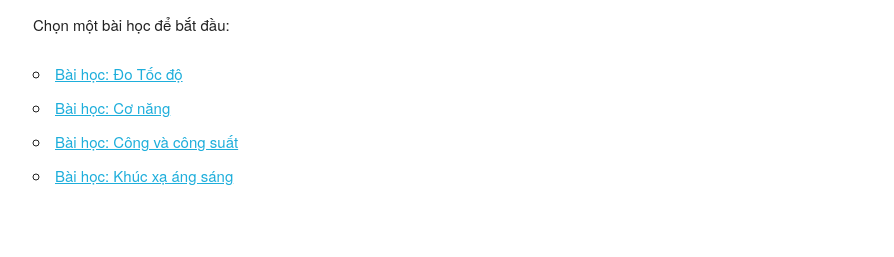
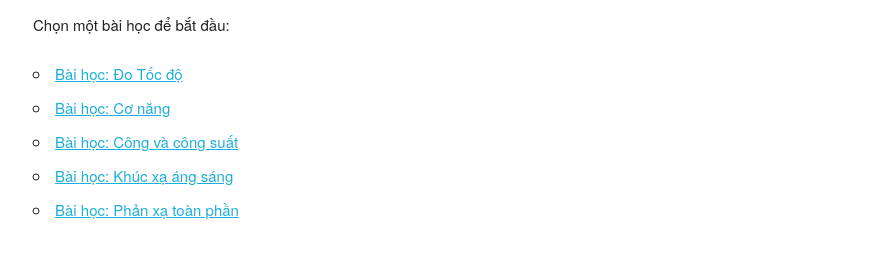
Before and after one commit to vanhien1199-art/hoc-lieu-tong-hop, a website: page index.html in a window 1280 px wide. Shown: the part 75-332 px from the top of the page, without its empty margins (127-1021 px from the left). Drawn offline with nearby package versions, Linux system fonts and the light colour scheme.

Commit message:
Update index.html

```diff
--- a/index.html
+++ b/index.html
@@ -14,6 +14,7 @@
             <li><a href="/bai-2/">Bài học: Cơ năng</a></li>
             <li><a href="/cong-cong-suat/">Bài học: Công và công suất</a></li>
               <li><a href="/khuc-xa-anh-sang/">Bài học: Khúc xạ áng sáng</a></li>
+            <li><a href="/phan-xa-toan-phan/">Bài học: Phản xạ toàn phần</a></li>
             </ul>
     </div>
 </body>
```
